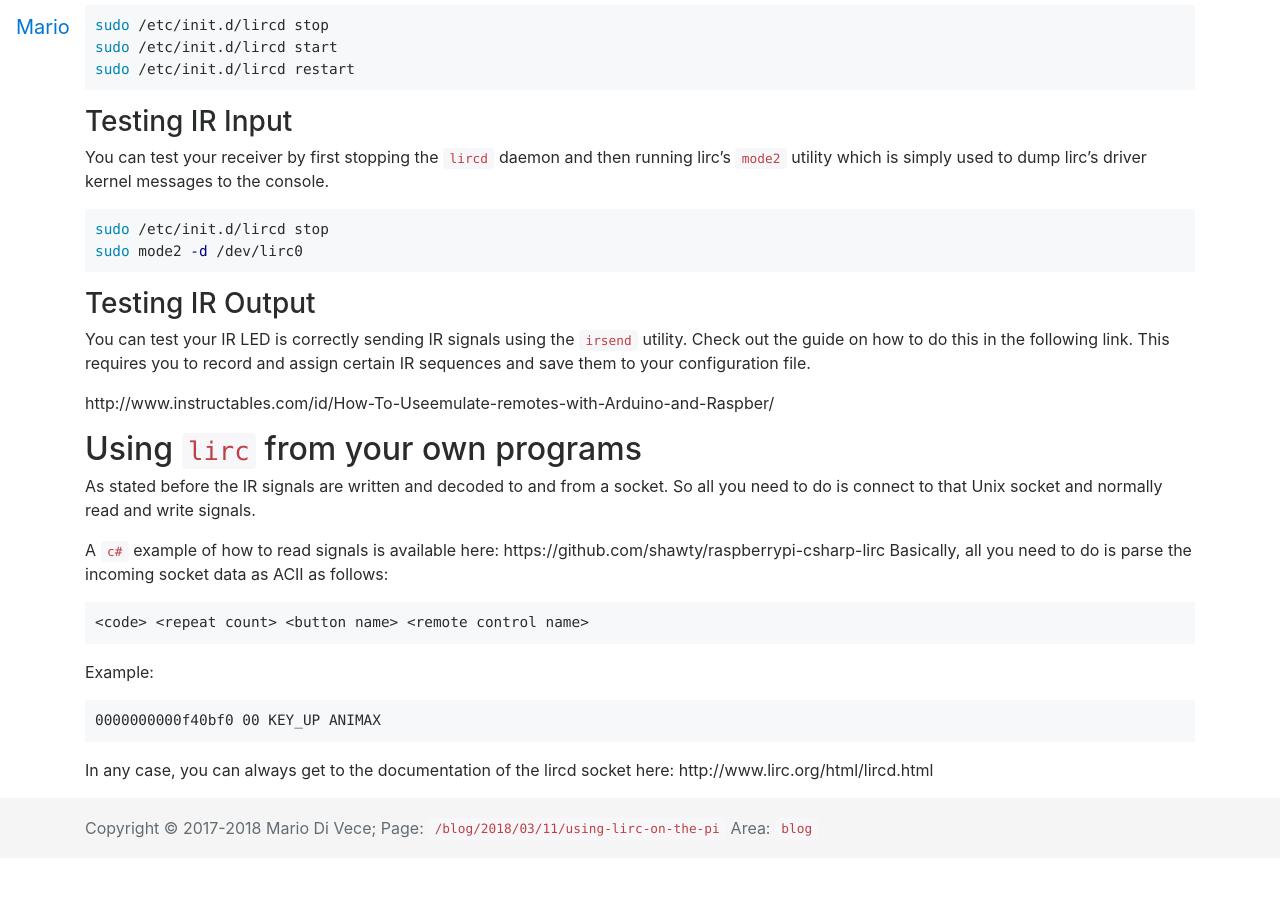
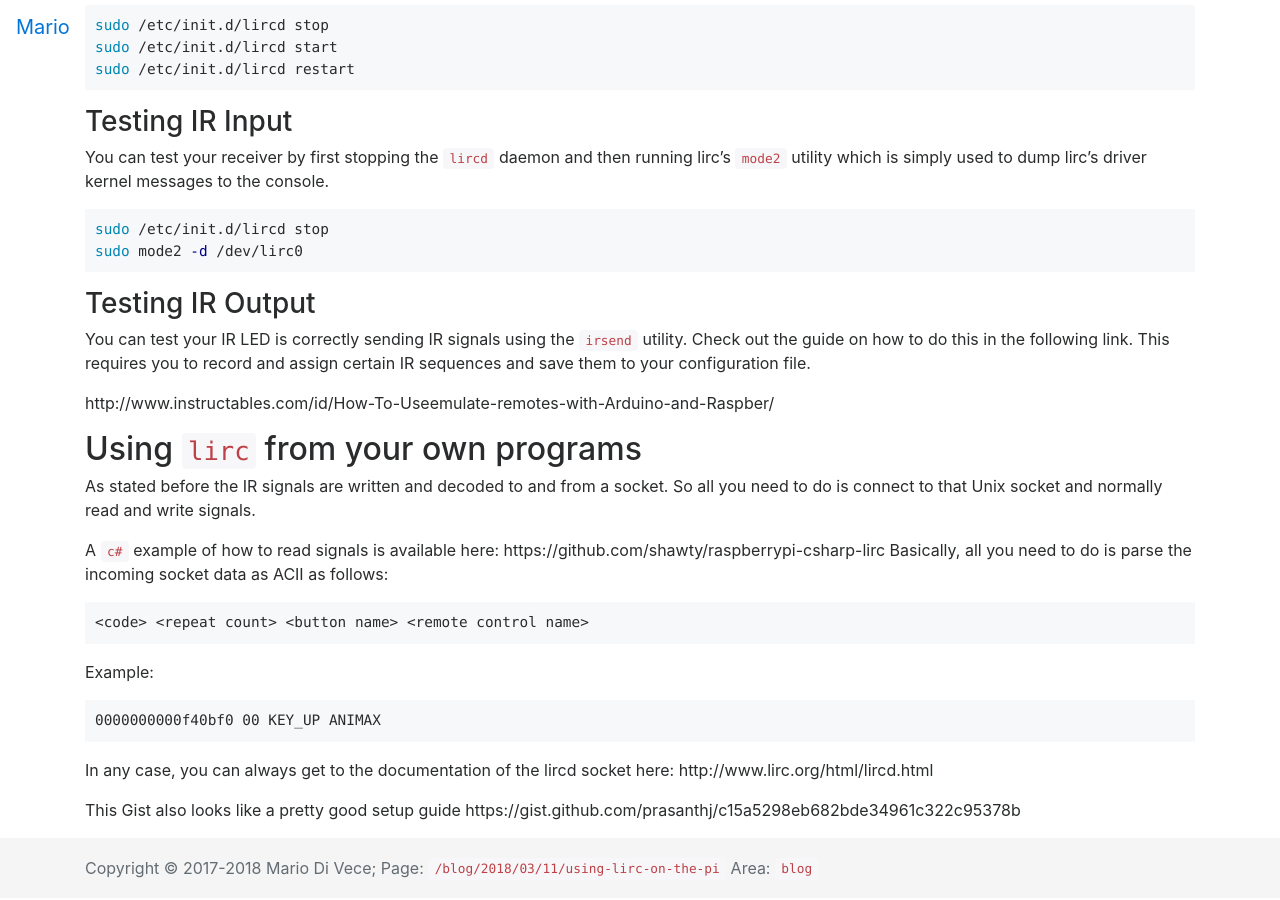
Before and after one commit to mariodivece/mariodivece.github.io, a Jekyll site: the page built from _posts/2018-03-11-using-lirc-on-the-pi.md, in a window 1280 px wide and 900 px high, scrolled down 1339 px. Built offline with Jekyll 4.4.1, drawn with Linux system fonts in a browser that asks for light colours; nearby versions of some CDN libraries; comment, search, counter and statistics services are not loaded; before the commit the page ends 2199 px from its top, so only the background shows below that.

Commit message:
Update 2018-03-11-using-lirc-on-the-pi.md

```diff
--- a/_posts/2018-03-11-using-lirc-on-the-pi.md
+++ b/_posts/2018-03-11-using-lirc-on-the-pi.md
@@ -108,3 +108,6 @@ Example:
 
 In any case, you can always get to the documentation of the lircd socket here:
 http://www.lirc.org/html/lircd.html
+
+This Gist also looks like a pretty good setup guide
+https://gist.github.com/prasanthj/c15a5298eb682bde34961c322c95378b
```
